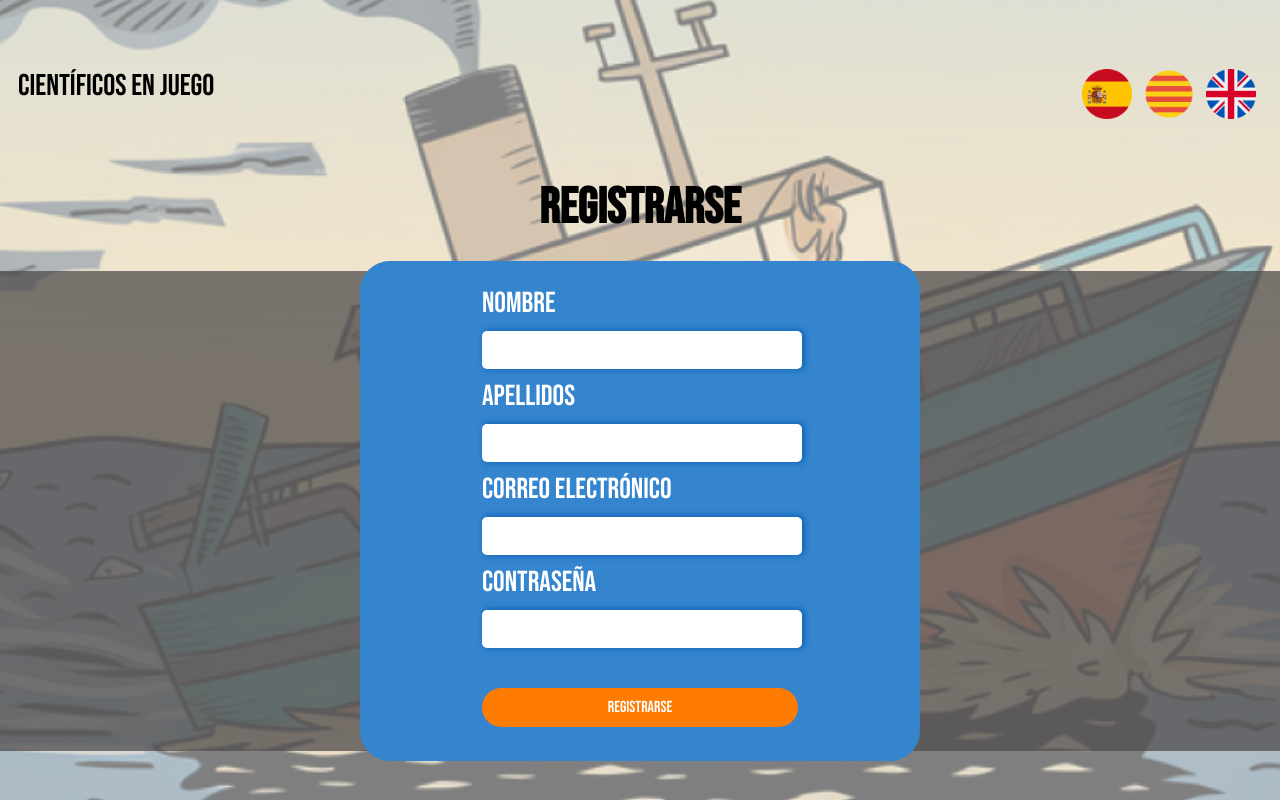
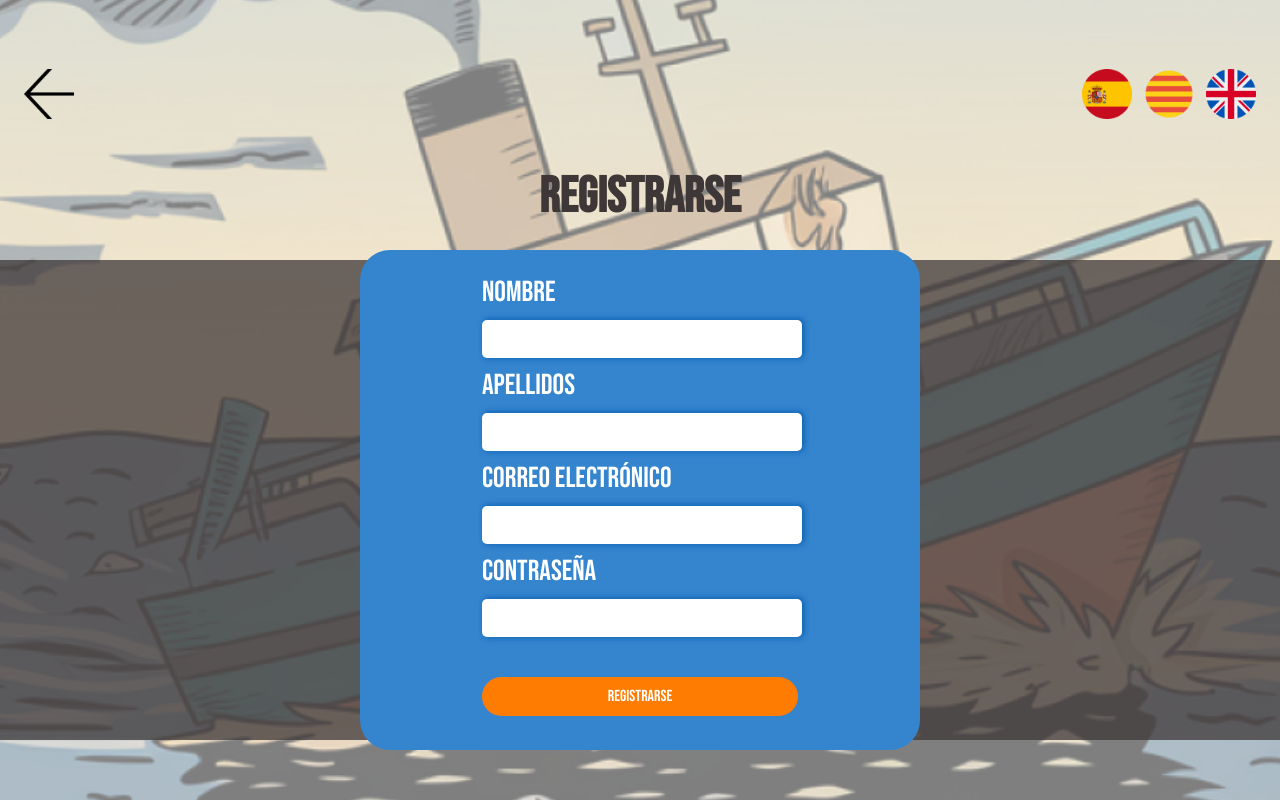
Before and after one commit to jfelixg123/proyecto-cientifiks, a PHP site: page /register.html in a window 1280 px wide. Run offline with PHP 8.4, Linux system fonts and the light colour scheme.

Commit message:
Cambios en el html y css

```diff
--- a/login.html
+++ b/login.html
@@ -12,7 +12,8 @@
 <body>
 
     <nav>
-        <p id="nav-title">Científicos en juego</p>
+        <button type="button"><img src="imagenes/flecha.png" alt="" class="flechaVolver"></button>
+
 
         <div class="cambioIdioma">
             <button onclick="changeLanguage('es')"><img src="imagenes/mundo.png" alt=""></button>
--- a/register.html
+++ b/register.html
@@ -12,7 +12,7 @@
 <body>
 
     <nav>
-        <p id="nav-title">Científicos en juego</p>
+        <button type="button"><img src="imagenes/flecha.png" alt="" class="flechaVolver"></button>
 
         <div class="cambioIdioma">
             <button onclick="changeLanguage('es')"><img src="imagenes/mundo.png" alt=""></button>
--- a/style.css
+++ b/style.css
@@ -8,6 +8,10 @@ body{
 p{
     font-size: 30px;
 
+}
+.flechaVolver{
+    transform: rotate(630deg);
+    margin-top: 50px;
 }
 .container {
     display: flex;
@@ -22,10 +26,9 @@ p{
     align-items: center;
     height: 60vh;
     width: 100%;
-    background-color: #4F4C4C;
+    background-color: #3E3737;
     opacity: 75%;
     position: absolute;
-    top: 50;
     z-index: 1;
 }
 .login-container, .login-container-register{
@@ -74,6 +77,7 @@ input[type="email"], input[type="password"],  input[type="name"],  input[type="s
 h1{
     text-align: center;
     font-size: 50px;
+    color: #3E3737;
 }
 nav button{
     background-color: transparent;
```
Also changed, not shown: imagenes/flecha.png (added).
